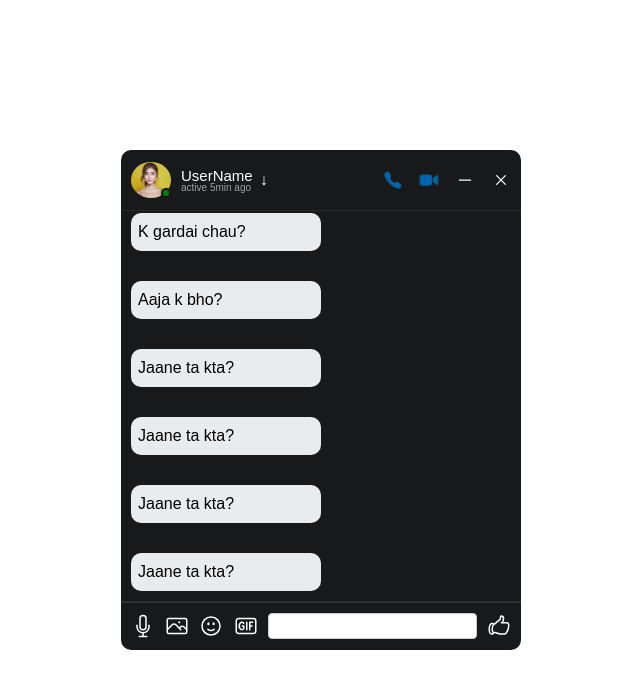
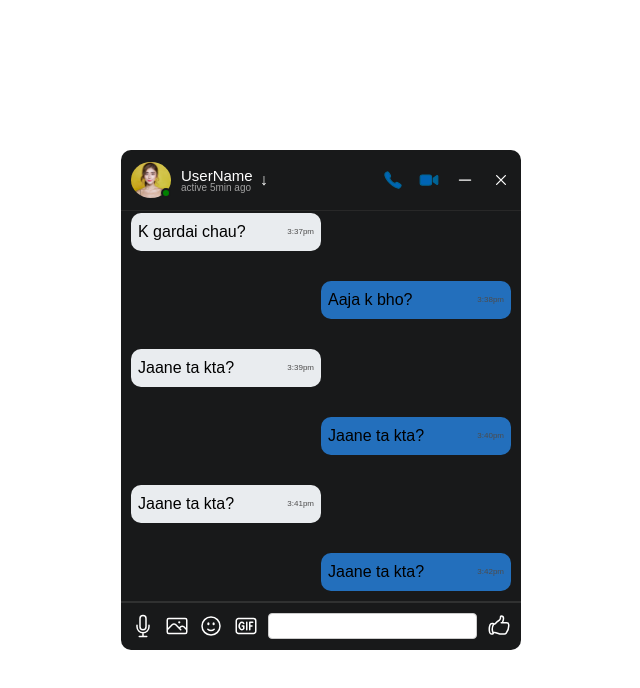
Before and after one commit to PEluffy/ChatApp, a React (Create React App) app in the folder client/: page / in a window 1280 px wide. Shown: the top 688 px of the page, without its empty margins (319-959 px from the left). Built offline with nearby package versions, Linux system fonts and the light colour scheme.

Commit message:
outgoing and incoming msg

```diff
--- a/client/src/components/ChatPage/ChatPage.css
+++ b/client/src/components/ChatPage/ChatPage.css
@@ -39,12 +39,31 @@
   border-radius: 50%;
   margin-right: 10px;
 }
-
-.message-bubble {
+.incoming {
+  display: flex;
   margin-top: 30px;
   padding: 7px;
   border-radius: 10px;
   background-color: #e9ecef;
+  color: black;
+  max-width: 50%;
+  word-break: break-word;
+  justify-content: space-between;
+  align-items: center;
+}
+.chat-time {
+  color: rgb(77, 76, 76);
+  font-size: 8px;
+}
+.outgoing {
+  align-items: center;
+  display: flex;
+  justify-content: space-between;
+  margin-top: 30px;
+  padding: 7px;
+  margin-left: 50%;
+  border-radius: 10px;
+  background-color: #236fbc;
   color: black;
   max-width: 50%;
   word-break: break-word;
--- a/client/src/components/ChatPage/ChatPage.tsx
+++ b/client/src/components/ChatPage/ChatPage.tsx
@@ -10,42 +10,68 @@ export const ChatPage = () => {
   const [message, setMessage] = useState<null | string>(null);
   const [chat, setChat] = useState([
     {
+      time: "3:30pm",
+      type: "outgoing",
       message: "k gariraxas oi ?",
     },
     {
+      time: "3:31pm",
+      type: "incoming",
       message: "Kati xaina ta?",
     },
     {
+      time: "3:32pm",
+      type: "outgoing",
       message: "Kaam k chafdsfas huh kaam xaina teroo ?",
     },
     {
+      time: "3:33pm",
+      type: "incoming",
       message: "Bhok lagyo ta?",
     },
     {
+      time: "3:34pm",
+      type: "outgoing",
       message: "Thik chau?",
     },
     {
+      time: "3:35pm",
+      type: "incoming",
       message: "K vayo?",
     },
     {
+      time: "3:36pm",
+      type: "outgoing",
       message: "Kaati bho bolako?",
     },
     {
+      time: "3:37pm",
+      type: "incoming",
       message: "K gardai chau?",
     },
     {
+      time: "3:38pm",
+      type: "outgoing",
       message: "Aaja k bho?",
     },
     {
+      time: "3:39pm",
+      type: "incoming",
       message: "Jaane ta kta?",
     },
     {
+      time: "3:40pm",
+      type: "outgoing",
       message: "Jaane ta kta?",
     },
     {
+      time: "3:41pm",
+      type: "incoming",
       message: "Jaane ta kta?",
     },
     {
+      time: "3:42pm",
+      type: "outgoing",
       message: "Jaane ta kta?",
     },
   ]);
@@ -56,13 +82,29 @@ export const ChatPage = () => {
   };
   const handleSubmit = () => {
     if (message) {
+      const now = new Date();
+      let hours: number = now.getHours();
+      let minutes: number = now.getMinutes();
+
+      const ampm: string = hours >= 12 ? "pm" : "am";
+      hours = hours % 12;
+      hours = hours ? hours : 12;
+
+      minutes = minutes < 10 ? parseInt("0" + minutes) : minutes;
+
+      const timeString: string = `${hours}:${
+        minutes < 10 ? "0" + minutes : minutes
+      }${ampm}`;
+
       setChat((prev) => [
         ...prev,
         {
+          time: timeString,
+          type: "outgoing",
           message: message,
         },
       ]);
-      setMessage(null);
+      setMessage("");
     }
   };
   useEffect(() => {
@@ -110,7 +152,10 @@ export const ChatPage = () => {
               <div className="user-pastmessage-box">
                 {chat.map((chatMessage, index) => (
                   <div key={index} className="message">
-                    <div className="message-bubble">{chatMessage.message}</div>
+                    <div className={`message-bubble ${chatMessage.type}`}>
+                      {chatMessage.message}
+                      <div className="chat-time">{chatMessage.time}</div>
+                    </div>
                   </div>
                 ))}
               </div>
```
